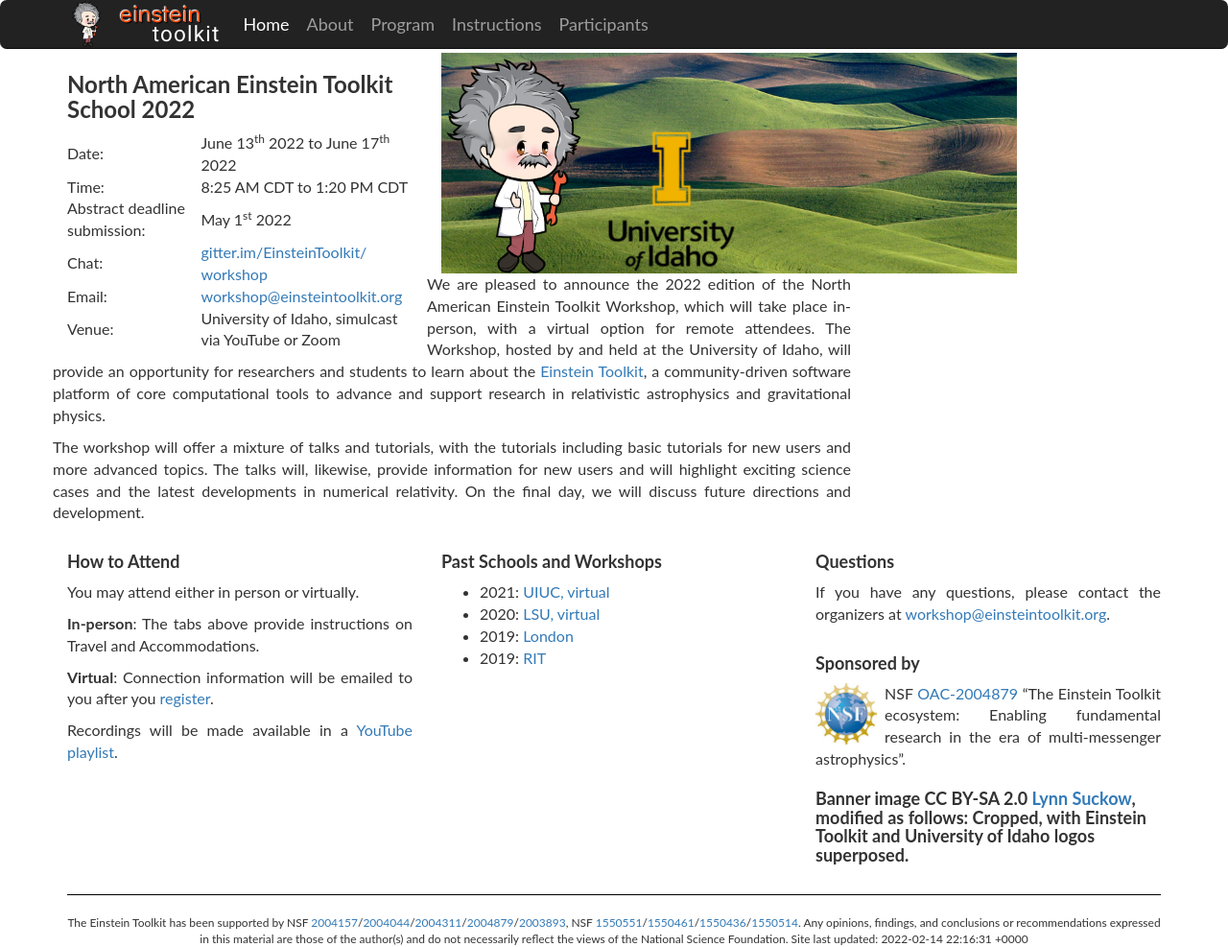
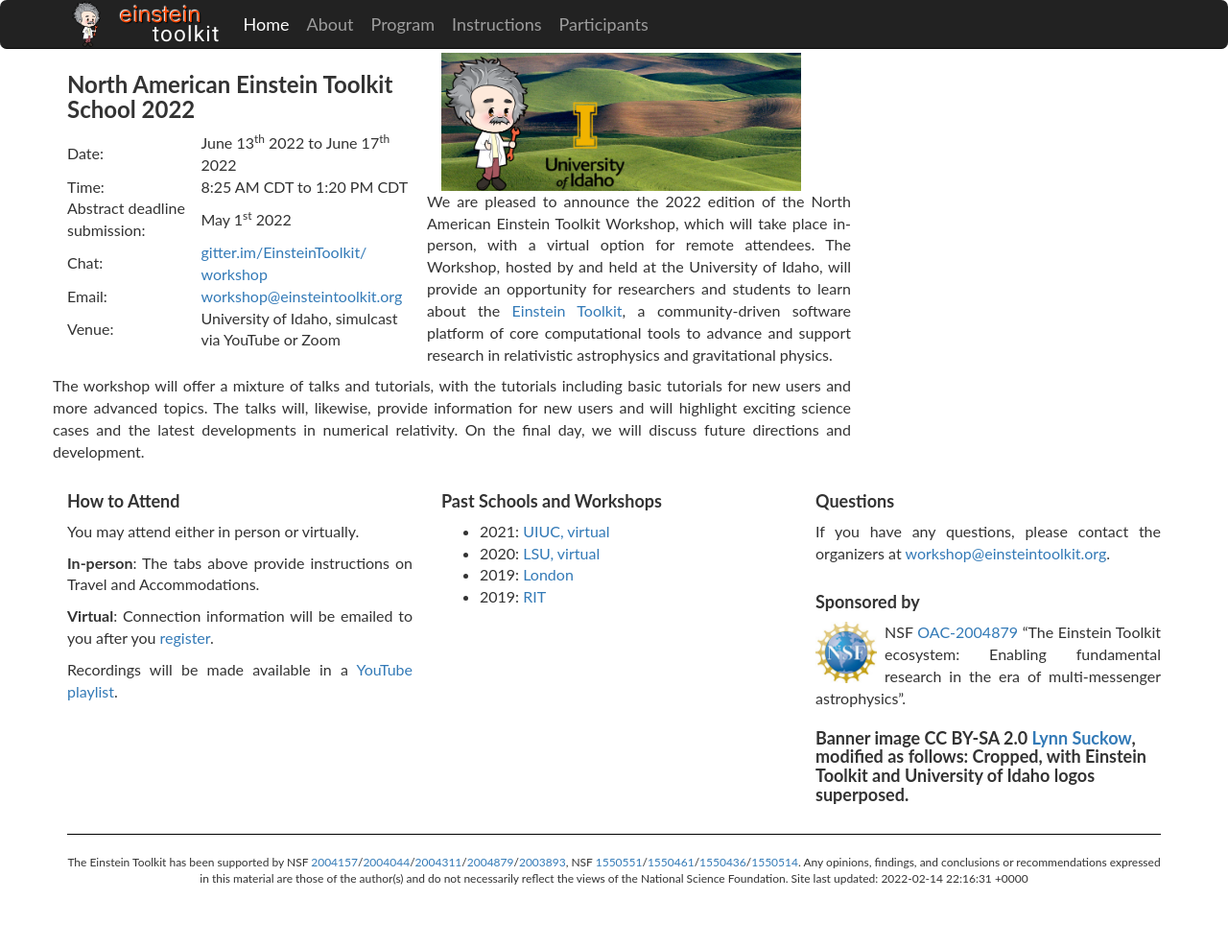
Before and after one commit to EinsteinToolkit/et2022uidaho, a Jekyll site: the page built from index.md, in a window 1280 px wide and 987 px high. Shown: the whole window at 96% size. Built offline with Jekyll 4.4.1, drawn with Linux system fonts in a browser that asks for light colours.

Commit message:
index.md: try tweaking image

```diff
--- a/index.md
+++ b/index.md
@@ -18,11 +18,12 @@ Venue:&nbsp;  | University of Idaho, simulcast via YouTube or Zoom
 
 </div>
 
+
 <div class="col-xs-12 col-sm-7 col-md-8">
-<img src="images/ET_UIdaho.png" alt="Giant cartoon Einstein standing in the Palouse, alongside U of Idaho logo" style="max-height:80em;max-width:80%">
+<img src="images/ET_UIdaho.png" alt="Giant cartoon Einstein standing in the Palouse, alongside U of Idaho logo" style="max-height:80em;max-width:50%">
 </div>
+
 <div markdown="1">
-
 We are pleased to announce the 2022 edition of the North American
 Einstein Toolkit Workshop, which will take place in-person, with a
 virtual option for remote attendees. The Workshop, hosted by and held at the University of
```
